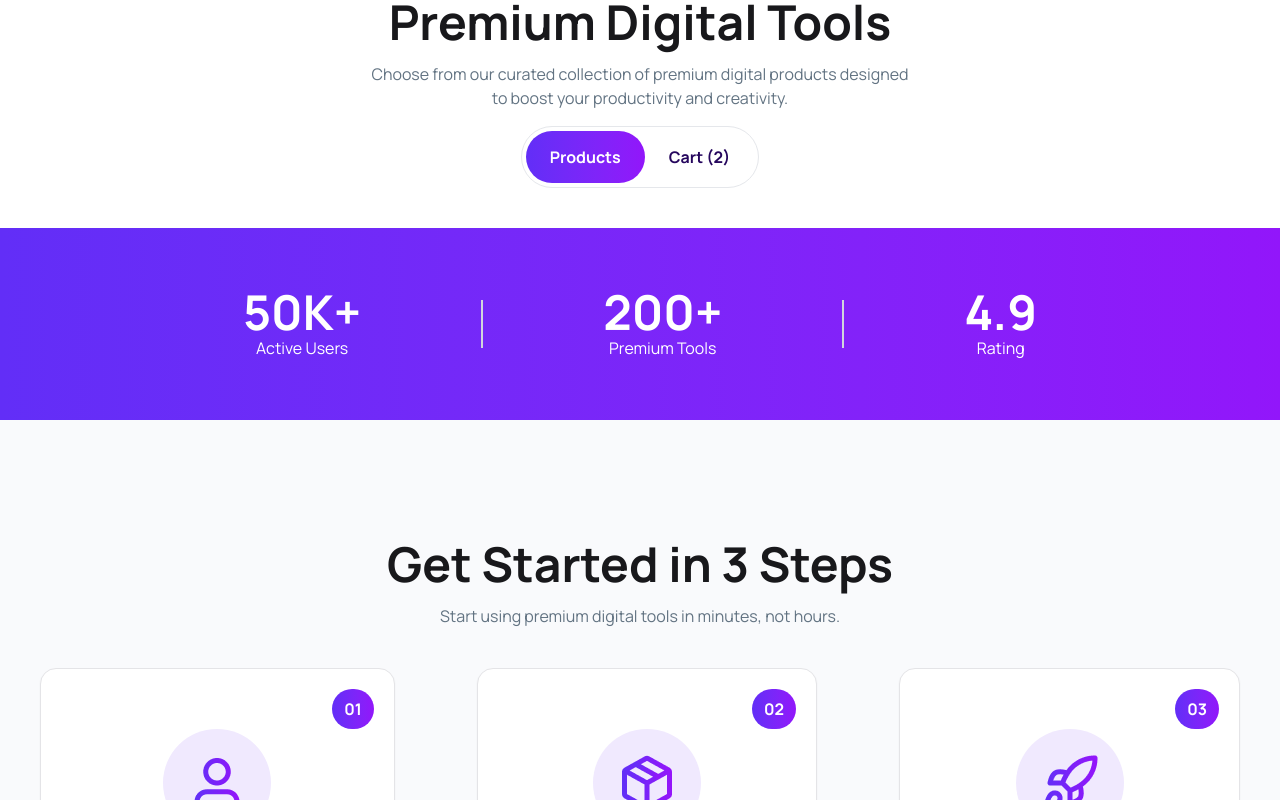
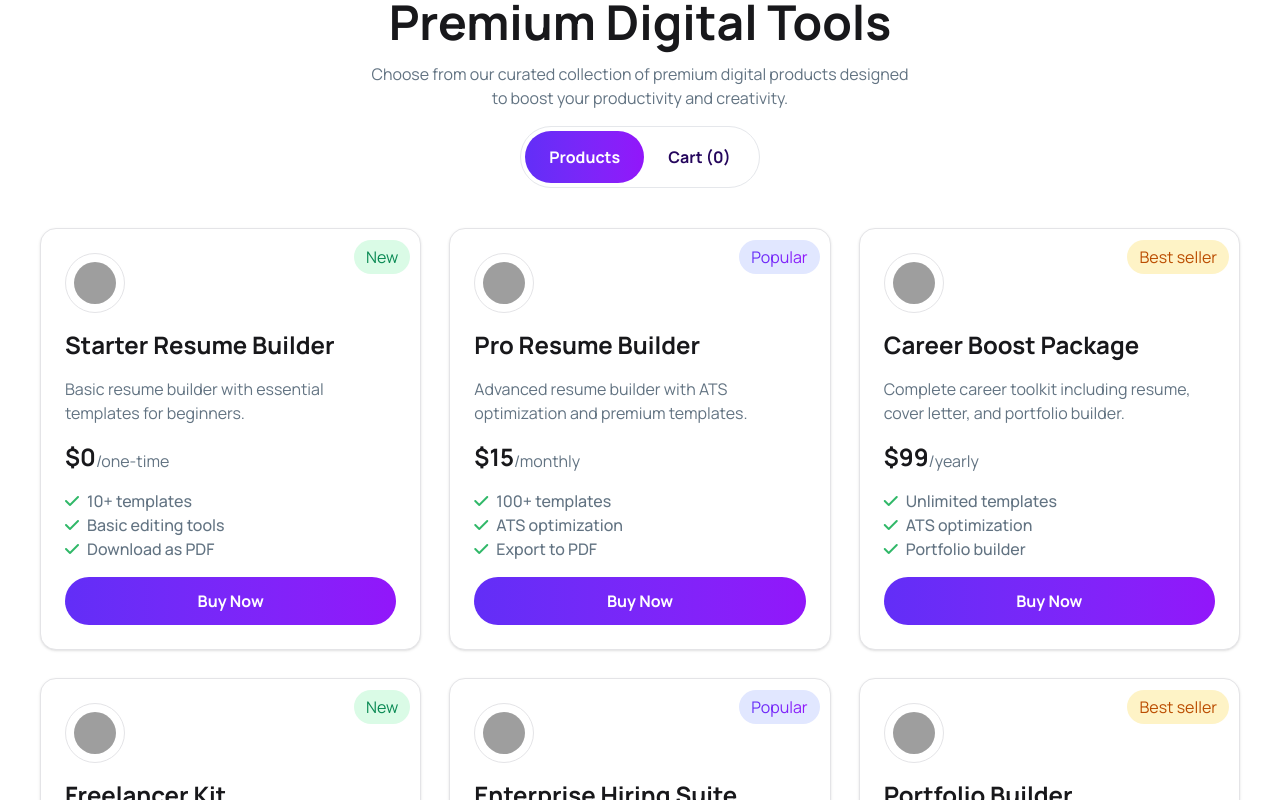
Before and after one commit to Avijeet2016/B13-A6-digitools, a React (Vite) app: page / in a window 1280 px wide. Shown: the part 920-1720 px from the top of the page. Built offline with nearby package versions, Linux system fonts and the light colour scheme; grey boxes are pictures that could not be loaded.

Commit message:
Product tab showing product cards,  cart showing cart length

```diff
--- a/public/productModel.json
+++ b/public/productModel.json
@@ -25,8 +25,7 @@
     "features": [
       "100+ templates",
       "ATS optimization",
-      "Export to PDF",
-      "Cover letter builder"
+      "Export to PDF"
     ],
     "icon": "https://i.ibb.co.com/TMKNkm02/operation.png"
   },
@@ -41,8 +40,7 @@
     "features": [
       "Unlimited templates",
       "ATS optimization",
-      "Portfolio builder",
-      "LinkedIn optimizer"
+      "Portfolio builder"
     ],
     "icon": "https://i.ibb.co.com/XfdSw5K8/portfolio.png"
   },
@@ -72,8 +70,7 @@
     "features": [
       "Candidate tracking",
       "Resume filtering",
-      "Team collaboration",
-      "Analytics dashboard"
+      "Team collaboration"
     ],
     "icon": "https://i.ibb.co.com/CpkM1bwn/writing-2327400-1.png"
   },
--- a/src/App.jsx
+++ b/src/App.jsx
@@ -1,3 +1,4 @@
+import { Suspense, useState } from 'react';
 import './App.css'
 import Banner from './components/Banner';
 import Footer from './components/Footer';
@@ -7,15 +8,39 @@ import Stats from './components/Stats';
 import Steps from './components/Steps';
 import Tab from './components/Tab';
 import Transform from './components/Transform';
+import Products from './components/Products';
+import Cart from './components/Cart';
+
+const getProducts = async () => {
+  const res = await fetch('/productModel.json');
+  return res.json();
+}
+
+
 
 function App() {
+  const [tab, setTab] = useState("products");
 
+  const [cart, setCart] = useState([]);
 
+  const productsPromise = getProducts();
   return (
     <>
-      <Navbar></Navbar>
+      <Navbar cart={cart}></Navbar>
       <Banner></Banner>
-      <Tab></Tab>
+      <Tab tab={tab} setTab={setTab} cart={cart}></Tab>
+      <Suspense
+        fallback={
+          <div className='flex justify-center items-center'>
+            <span className="loading loading-spinner loading-xl"></span>
+          </div>
+        }
+      >
+        {tab === "products" && (
+          <Products productsPromise={productsPromise} cart={cart} setCart={setCart}></Products>
+        )}
+      </Suspense>
+      {tab === "cart" && <Cart cart={cart} setCart={setCart}></Cart>}
       <Stats></Stats>
       <Steps></Steps>
       <Pricing></Pricing>
--- a/src/components/Banner.jsx
+++ b/src/components/Banner.jsx
@@ -4,7 +4,7 @@ import { Triangle } from "lucide-react";
 
 const Banner = () => {
     return (
-      <div className="max-w-300 mx-auto py-15 flex justify-center items-center gap-15">
+      <div className="max-w-300 mx-auto py-15 flex justify-between items-center gap-15">
         <div className="space-y-8">
           <div className="bg-[#E1E7FF] inline-block px-3 py-1 rounded-full">
             <span className="bg-linear-to-r from-[#622EF7] to-[#9216FA] bg-clip-text text-transparent font-bold rounded-full">
--- a/src/components/Cart.jsx
+++ b/src/components/Cart.jsx
@@ -1,6 +1,6 @@
 import React from 'react';
 
-const Cart = () => {
+const Cart = ({cart, setCart}) => {
     return (
         <div>
 
--- /dev/null
+++ b/src/components/Features.jsx
@@ -0,0 +1,14 @@
+import React from 'react';
+
+const Features = ({ feature }) => {
+  return (
+    <div>
+      <ul className="text-[#627382] font-medium flex items-center gap-2">
+        <i className="fa-solid fa-check text-[#30b868]"></i>
+        <li>{feature}</li>
+      </ul>
+    </div>
+  );
+};
+
+export default Features;
--- a/src/components/Footer.jsx
+++ b/src/components/Footer.jsx
@@ -44,14 +44,14 @@ const Footer = () => {
               <h3 className="font-bold text-xl mb-4">Social Links</h3>
               <div className="flex justify-center items-center gap-3">
                 <button className="bg-white w-10 h-10 rounded-full flex justify-center items-center">
-                  <i class="fa-brands fa-instagram text-black text-xl"></i>
+                  <i className="fa-brands fa-instagram text-black text-xl"></i>
                 </button>
 
                 <button className="bg-white w-10 h-10 rounded-full flex justify-center items-center">
-                  <i class="fa-brands fa-square-facebook text-black text-xl"></i>
+                  <i className="fa-brands fa-square-facebook text-black text-xl"></i>
                 </button>
                 <button className="bg-white w-10 h-10 rounded-full flex justify-center items-center">
-                  <i class="fa-brands fa-x-twitter text-black text-xl"></i>
+                  <i className="fa-brands fa-x-twitter text-black text-xl"></i>
                 </button>
               </div>
             </div>
--- a/src/components/Navbar.jsx
+++ b/src/components/Navbar.jsx
@@ -1,7 +1,7 @@
 import React from 'react';
 import cartImg from '../assets/products/shopping-cart.png';
 
-const Navbar = () => {
+const Navbar = ({cart}) => {
     return (
       <div className="shadow-sm sticky top-0 bg-white z-50">
         <div className="max-w-300 mx-auto flex justify-between items-center py-6">
@@ -47,7 +47,8 @@ const Navbar = () => {
             </ul>
           </div>
           <div className="flex items-center gap-4">
-            <button>
+            <button className='relative'>
+              <span className='px-1.5 py-0.1 bg-red-500 text-white rounded-full absolute -top-5'>{cart.length}</span>
               <img src={cartImg} alt="Cart Image" />
             </button>
             <p className="font-semibold">Login</p>
--- a/src/components/Product.jsx
+++ b/src/components/Product.jsx
@@ -1,10 +1,76 @@
-import React from 'react';
+import React, { useState } from 'react';
+import Features from './Features';
 
-const Product = () => {
+const Product = ({product, cart, setCart}) => {
+
+    const {id, name, description, price, period, tag, features, icon} = product;
+    const [isBought, setIsBought] = useState(false);
+
+    const tagStyle = {
+      popular: "bg-[#E1E7FF] rounded-full px-3 py-1.5",
+      new: "bg-[#DAFBE6] text-[#0A8A54] rounded-full px-3 py-1.5",
+      "best seller": "bg-[#FEF3C6] text-[#BB4D00] rounded-full px-3 py-1.5",
+    };
+
+    const handleBuy = (product) => {
+        setIsBought(true);
+        console.log(product);
+        setCart([...cart, product]);
+
+    }
+
     return (
-        <div>
+      <div className="bg-[#FFFFFF] shadow-sm rounded-2xl border border-zinc-200 p-6 relative">
+        {/* <span className="bg-[#E1E7FF] rounded-full px-3 py-1.5">
+          <button
+            className={`px-3 py-1.5 rounded-full font-medium bg-[#E1E7FF] ${tagStyle[tag]}`}
+          >
+            {tag}
+          </button>
+        </span> */}
 
+        <div className="absolute right-2.5 top-4">
+          <span className={tagStyle[tag]}>
+            {tag === "popular" ? (
+              <span className="bg-linear-to-r from-[#622EF7] to-[#9216FA] bg-clip-text text-transparent">
+                {tag.charAt(0).toUpperCase() + tag.slice(1).toLowerCase()}
+              </span>
+            ) : (
+              tag.charAt(0).toUpperCase() + tag.slice(1).toLowerCase()
+            )}
+          </span>
         </div>
+
+        <div className="space-y-4 mb-4">
+          <img
+            src={icon}
+            alt=""
+            className="w-15 h-15 p-2 rounded-full border border-zinc-200"
+          />
+          <h2 className="text-2xl font-bold">{name}</h2>
+          <p className="line-clamp-2 text-[#627382]">{description}</p>
+          <div className="flex items-end">
+            <h3 className="font-bold text-2xl">${price}</h3>
+            <span className="text-[#627382]">/{period}</span>
+          </div>
+        </div>
+        {features.map((feature, index) => (
+          <Features key={index} feature={feature}></Features>
+        ))}
+
+        <button
+          onClick={() => handleBuy(product)}
+          className={`rounded-full w-full mt-4 px-4 py-3 font-bold text-white ${isBought ? "bg-green-500" : "bg-linear-to-r from-[#622EF7] to-[#9216FA]"}`}
+        >
+          {isBought ? (
+            <>
+              <i className="fa-solid fa-check mr-2"></i> Added to Cart
+            </>
+          ) : (
+            "Buy Now"
+          )}
+        </button>
+      </div>
     );
 };
 
--- a/src/components/Products.jsx
+++ b/src/components/Products.jsx
@@ -1,11 +1,16 @@
-import React from 'react';
+import React, { use } from 'react';
+import Product from './Product';
 
-const Products = () => {
-    return (
-        <div>
+const Products = ({ productsPromise, cart, setCart }) => {
+  const products = use(productsPromise);
 
-        </div>
-    );
+  return (
+    <div className="max-w-300 mx-auto grid grid-cols-3 gap-7 mb-30">
+      {products.map((product) => (
+        <Product key={product.id} product={product} cart={cart} setCart={setCart}></Product>
+      ))}
+    </div>
+  );
 };
 
 export default Products;
--- a/src/components/Tab.jsx
+++ b/src/components/Tab.jsx
@@ -1,6 +1,7 @@
 import React from 'react';
 
-const Tab = () => {
+const Tab = ({tab, setTab, cart}) => {
+
     return (
       <div className="pt-30 pb-10 text-center space-y-4">
         <h1 className="text-5xl font-bold">Premium Digital Tools</h1>
@@ -10,11 +11,17 @@ const Tab = () => {
           <br /> to boost your productivity and creativity.
         </p>
         <div className="items-center border border-gray-200 inline-block p-1 rounded-full">
-          <button className="px-6 py-3.5 text-white font-bold bg-linear-to-r from-[#622EF7] to-[#9216FA] rounded-full">
+          <button
+            onClick={() => setTab("products")}
+            className={`px-6 py-3.5 font-bold rounded-full ${tab === "products" ? "text-white bg-linear-to-r from-[#622EF7] to-[#9216FA]" : " text-[#25065d] bg-white"}`}
+          >
             Products
           </button>
-          <button className="px-6 py-3.5 text-[#25065d] font-bold">
-            Cart (2)
+          <button
+            onClick={() => setTab("cart")}
+            className={`px-6 py-3.5 font-bold rounded-full ${tab === "cart" ? "text-white bg-linear-to-r from-[#622EF7] to-[#9216FA]" : " text-[#25065d] bg-white"}`}
+          >
+            Cart ({cart.length})
           </button>
         </div>
       </div>
```
Also changed, not shown: src/components/Pricing.jsx (+36 -34 lines), 1 other file (tests, documents, lock files or other folders).
